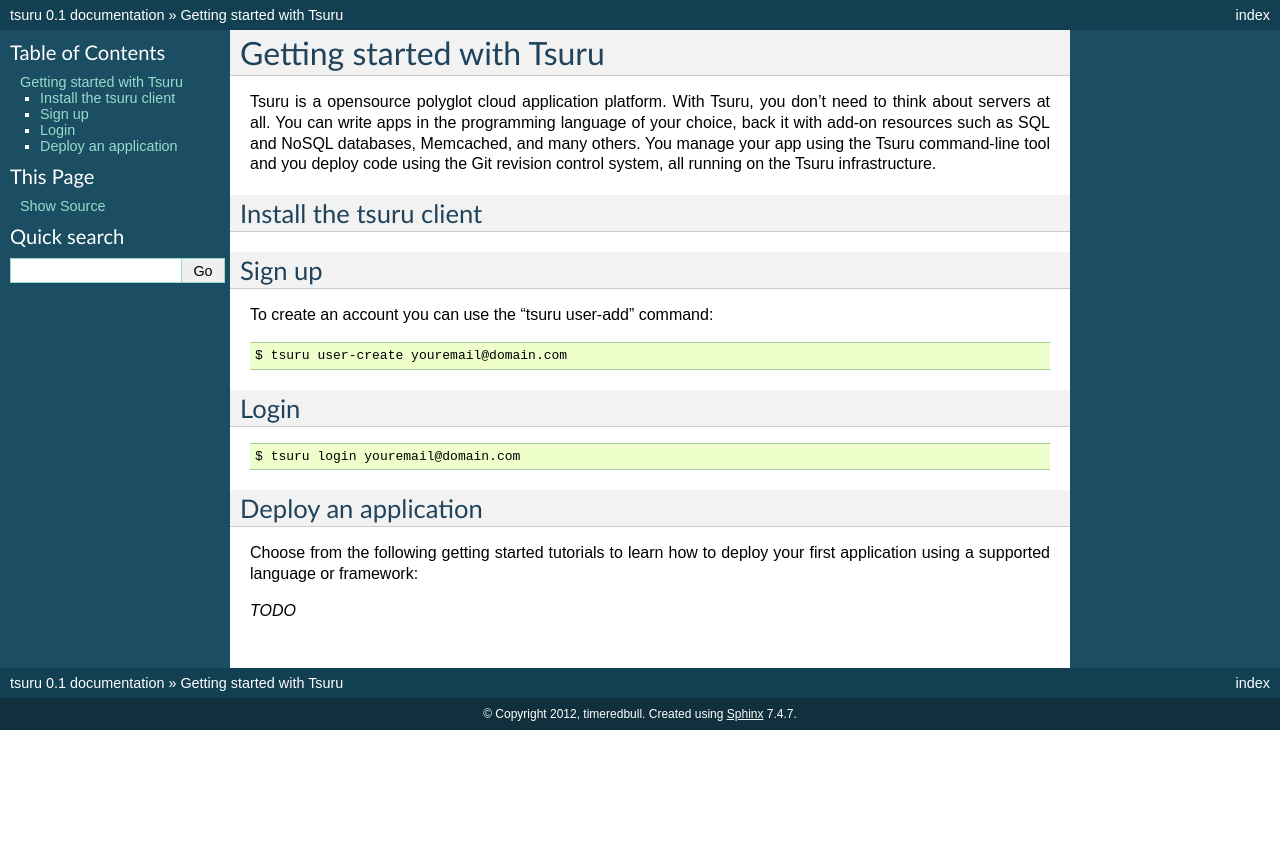
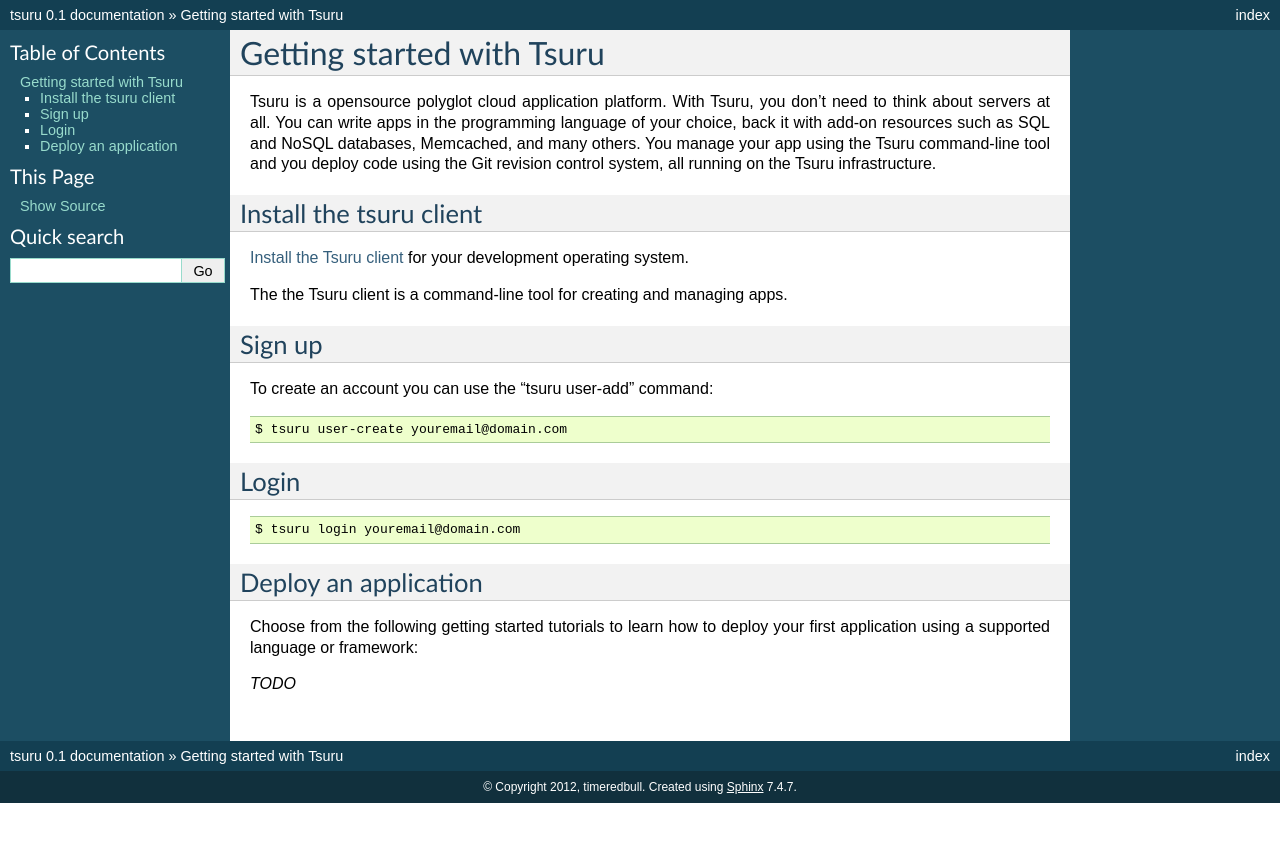
Before and after one commit to tsuru/tsuru, a Sphinx documentation site: the page built from docs/apps/quickstart.rst, in a window 1280 px wide. Shown: the top 842 px of the page. Built offline with Sphinx 7.4.7, drawn with Linux system fonts in a browser that asks for light colours.

Commit message:
added reference for install tsuru on quickstart

```diff
--- a/docs/apps/quickstart.rst
+++ b/docs/apps/quickstart.rst
@@ -7,6 +7,10 @@ Tsuru is a opensource polyglot cloud application platform. With Tsuru, you don
 
 Install the tsuru client
 ++++++++++++++++++++++++
+
+:doc:`Install the Tsuru client </apps/client/install>` for your development operating system.
+
+The the Tsuru client is a command-line tool for creating and managing apps.
 
 Sign up
 +++++++
```
